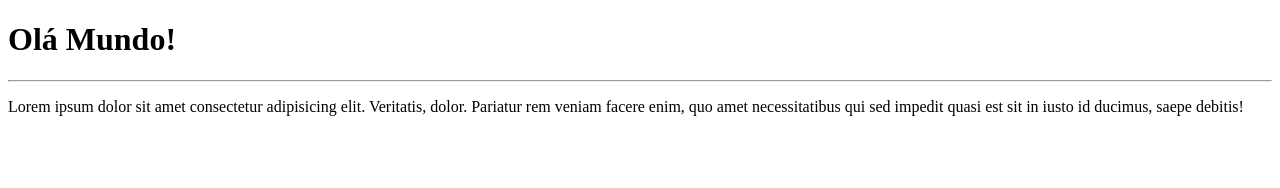
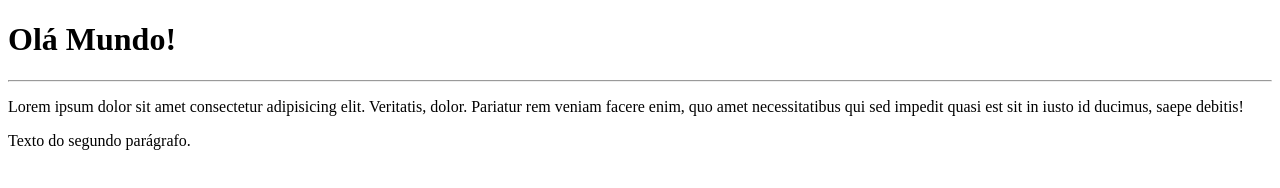
Before and after one commit to Charlesson-MP/Ola-Mundo, a plain HTML site: page exemplo-site/index.html in a window 1280 px wide. Drawn offline with Linux system fonts and the light colour scheme.

Commit message:
Adicionei um novo parágrafo.

```diff
--- a/exemplo-site/index.html
+++ b/exemplo-site/index.html
@@ -10,5 +10,6 @@
     <h1>Olá Mundo!</h1>
     <hr>
     <p>Lorem ipsum dolor sit amet consectetur adipisicing elit. Veritatis, dolor. Pariatur rem veniam facere enim, quo amet necessitatibus qui sed impedit quasi est sit in iusto id ducimus, saepe debitis!</p>
+    <p>Texto do segundo parágrafo.</p>
 </body>
 </html>
```
